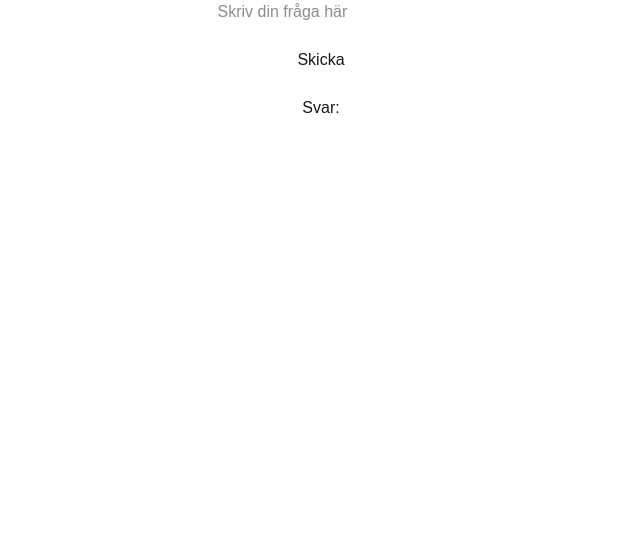
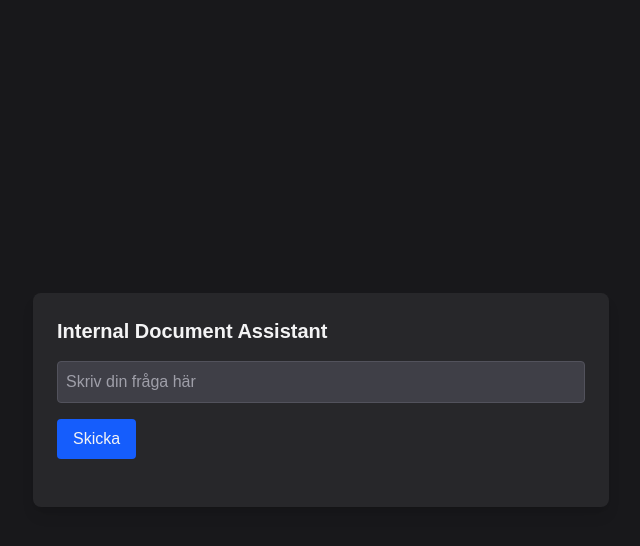
Before and after one commit to Tobias-hubs/internal-document-assistant, a Next.js app in the folder frontend/: page / in a window 1280 px wide. Shown: the top 546 px of the page, without its empty margins (319-959 px from the left). Built offline with nearby package versions, Linux system fonts and the light colour scheme.

Commit message:
Enhance frontend layout and functionality: add source display and improve answer presentation

```diff
--- a/frontend/app/page.tsx
+++ b/frontend/app/page.tsx
@@ -2,11 +2,11 @@
 
 import { useState } from "react";
 
-// import Image from "next/image";
 
 export default function Home() {
 const [query, setQuery] = useState("");
 const [answer, setAnswer] = useState("");
+const [sources, setSources] = useState<any[]>([]); // Temporary any
 
 const askBackend = async () => {
   try {
@@ -23,6 +23,7 @@ const askBackend = async () => {
 
     const data = await response.json();
     setAnswer(data.answer);
+    setSources(data.sources);
   } catch (error) {
     console.error("Error fetching from backend:", error);
     setAnswer("Something went wrong with backend response.");
@@ -31,7 +32,7 @@ const askBackend = async () => {
 
 
   return (
-   <div className="flex flex-col items-center gap-6">
+  /*<div className="flex flex-col items-center gap-6">
   <input
     type="text"
     placeholder="Skriv din fråga här"
@@ -43,7 +44,46 @@ const askBackend = async () => {
     <h2>Svar:</h2>
     <p>{answer}</p>
   </div>
+</div> */
+<div className="min-h-screen bg-zinc-900 text-zinc-100 flex items-center justify-center p-6">
+  <div className="w-full max-w-xl rounded-lg bg-zinc-800 p-6 shadow-lg">
+    <h1 className="mb-4 text-xl font-semibold">Internal Document Assistant</h1>
+
+    <input
+      className="mb-4 w-full rounded bg-zinc-700 border border-zinc-600 p-2 text-zinc-100 placeholder-zinc-400"
+      type="text"
+      placeholder="Skriv din fråga här"
+      value={query}
+      onChange={(e) => setQuery(e.target.value)}
+    />
+
+    <button
+      className="mb-6 rounded bg-blue-600 px-4 py-2 hover:bg-blue-500"
+      onClick={askBackend}
+    >
+      Skicka
+    </button>
+
+    {answer && (
+      <div className="mb-4">
+        <h2 className="font-semibold">Svar:</h2>
+        <p className="whitespace-pre-wrap text-zinc-200">{answer}</p>
+      </div>
+    )}
+
+    {sources.length > 0 && (
+      <div>
+        <h3 className="font-semibold">Källor:</h3>
+        <ul className="list-disc pl-5 text-sm text-zinc-400">
+          {sources.map((source, index) => (
+            <li key={index}>
+              {source.documentName} – sida {source.page}
+            </li>
+          ))}
+        </ul>
+      </div>
+    )}
+  </div>
 </div>
-
   );
 }
```
